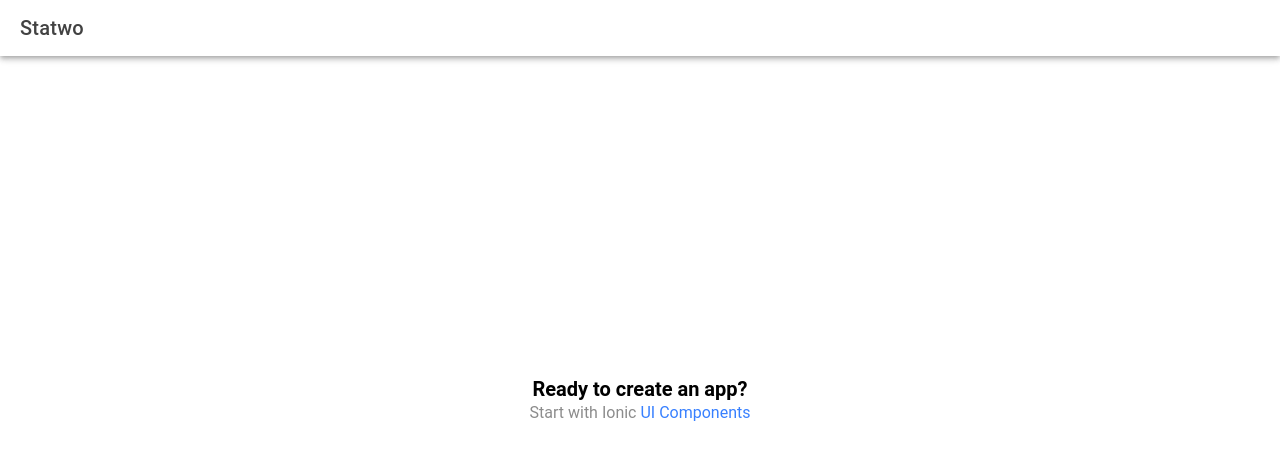
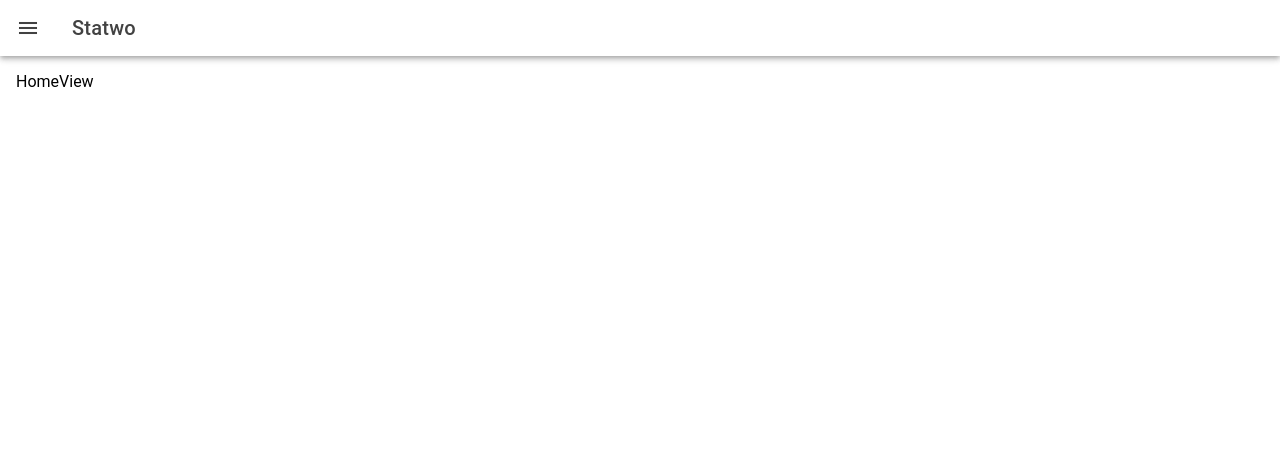
Before and after one commit to KevSemp/STATWO, a React (Vite) app: page / in a window 1280 px wide. Before the commit this address led to /home. Shown: the top 460 px of the page. Built offline with nearby package versions, Linux system fonts and the light colour scheme.

Commit message:
Basic layout

```diff
--- a/package.json
+++ b/package.json
@@ -21,7 +21,9 @@
     "@ionic/react-router": "^7.0.0",
     "@types/react-router": "^5.1.20",
     "@types/react-router-dom": "^5.3.3",
+    "better-react-mathjax": "^2.0.2",
     "ionicons": "^7.0.0",
+    "mathjs": "^11.8.0",
     "react": "^18.2.0",
     "react-dom": "^18.2.0",
     "react-router": "^5.3.4",
--- a/src/App.tsx
+++ b/src/App.tsx
@@ -22,17 +22,17 @@ import '@ionic/react/css/display.css';
 /* Theme variables */
 import './theme/variables.css';
 
+/* Views */
+import HomeView from './pages/HomeView/HomeView';
+
 setupIonicReact();
 
 const App: React.FC = () => (
 	<IonApp>
 		<IonReactRouter>
 			<IonRouterOutlet>
-        <Route exact path="/home">
-          <Home />
-        </Route>
-        <Route exact path="/">
-          <Redirect to="/home" />
+				<Route exact path='/'>
+					<HomeView />
 				</Route>
 			</IonRouterOutlet>
 		</IonReactRouter>
--- a/src/components/ExploreContainer.css
+++ /dev/null
@@ -1,24 +0,0 @@
-.container {
-  text-align: center;
-  position: absolute;
-  left: 0;
-  right: 0;
-  top: 50%;
-  transform: translateY(-50%);
-}
-
-.container strong {
-  font-size: 20px;
-  line-height: 26px;
-}
-
-.container p {
-  font-size: 16px;
-  line-height: 22px;
-  color: #8c8c8c;
-  margin: 0;
-}
-
-.container a {
-  text-decoration: none;
-}
--- a/src/components/ExploreContainer.tsx
+++ /dev/null
@@ -1,14 +0,0 @@
-import './ExploreContainer.css';
-
-interface ContainerProps { }
-
-const ExploreContainer: React.FC<ContainerProps> = () => {
-  return (
-    <div className="container">
-      <strong>Ready to create an app?</strong>
-      <p>Start with Ionic <a target="_blank" rel="noopener noreferrer" href="https://ionicframework.com/docs/components">UI Components</a></p>
-    </div>
-  );
-};
-
-export default ExploreContainer;
--- /dev/null
+++ b/src/components/Header/Header.jsx
@@ -0,0 +1,20 @@
+import {
+	IonHeader,
+	IonToolbar,
+	IonButtons,
+	IonMenuButton,
+	IonTitle,
+} from '@ionic/react';
+
+export default function Header() {
+	return (
+		<IonHeader>
+			<IonToolbar>
+				<IonButtons slot='start'>
+					<IonMenuButton />
+				</IonButtons>
+				<IonTitle>Statwo</IonTitle>
+			</IonToolbar>
+		</IonHeader>
+	);
+}
--- /dev/null
+++ b/src/components/Menu/Menu.jsx
@@ -0,0 +1,22 @@
+import {
+	IonMenu,
+	IonHeader,
+	IonToolbar,
+	IonTitle,
+	IonContent,
+} from '@ionic/react';
+
+export default function Menu() {
+	return (
+		<IonMenu contentId='main-content'>
+			<IonHeader>
+				<IonToolbar>
+					<IonTitle>Statwo</IonTitle>
+				</IonToolbar>
+			</IonHeader>
+			<IonContent className='ion-padding'>
+				This is the menu content.
+			</IonContent>
+		</IonMenu>
+	);
+}
--- /dev/null
+++ b/src/layouts/BasicLayout/BasicLayout.jsx
@@ -0,0 +1,18 @@
+import Menu from '../../components/Menu/Menu';
+import Header from '../../components/Header/Header';
+
+import { IonContent, IonPage } from '@ionic/react';
+import { IonTabBar } from '@ionic/react';
+
+export default function BasicLayout({ children }) {
+	return (
+		<>
+			<Menu />
+			<IonPage id='main-content'>
+				<Header />
+				<IonContent className='ion-padding'>{children}</IonContent>
+				<IonTabBar slot='bottom'></IonTabBar>
+			</IonPage>
+		</>
+	);
+}
--- /dev/null
+++ b/src/pages/HomeView/HomeView.jsx
@@ -0,0 +1,6 @@
+import React from 'react';
+import BasicLayout from '../../layouts/BasicLayout/BasicLayout';
+
+export default function HomeView() {
+	return <BasicLayout>HomeView</BasicLayout>;
+}
```
Also changed, not shown: 1 other file (tests, documents, lock files or other folders). Lines whose indentation alone changed are shown as unchanged.
